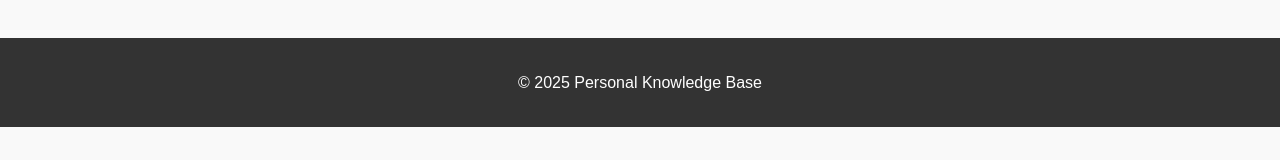
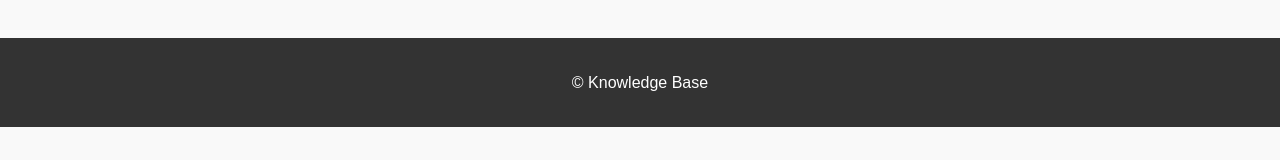
Before and after one commit to LinsanityCYT/Web-Project, a plain HTML site: page articles.html in a window 1280 px wide. Shown: the part 410-570 px from the top of the page. Drawn offline with Linux system fonts and the light colour scheme.

Commit message:
Update footer copyright text

```diff
--- a/articles.html
+++ b/articles.html
@@ -49,7 +49,7 @@
 
 
     <footer>
-        <p>&copy; 2025 Personal Knowledge Base</p>
+        <p>&copy; Knowledge Base</p>
     </footer>
 </body>
 
```
